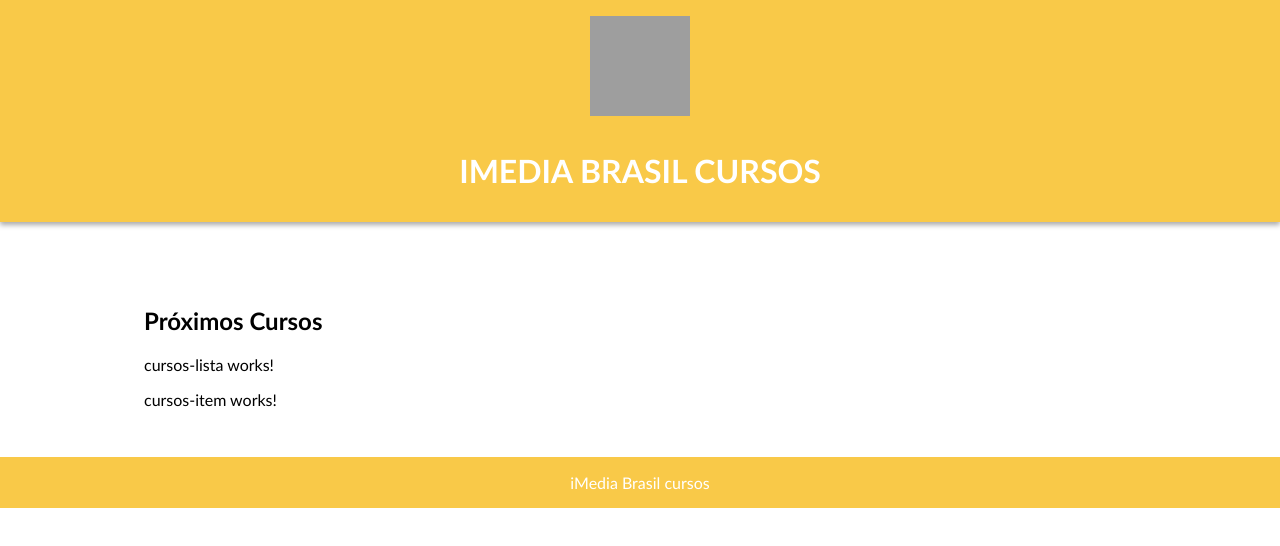
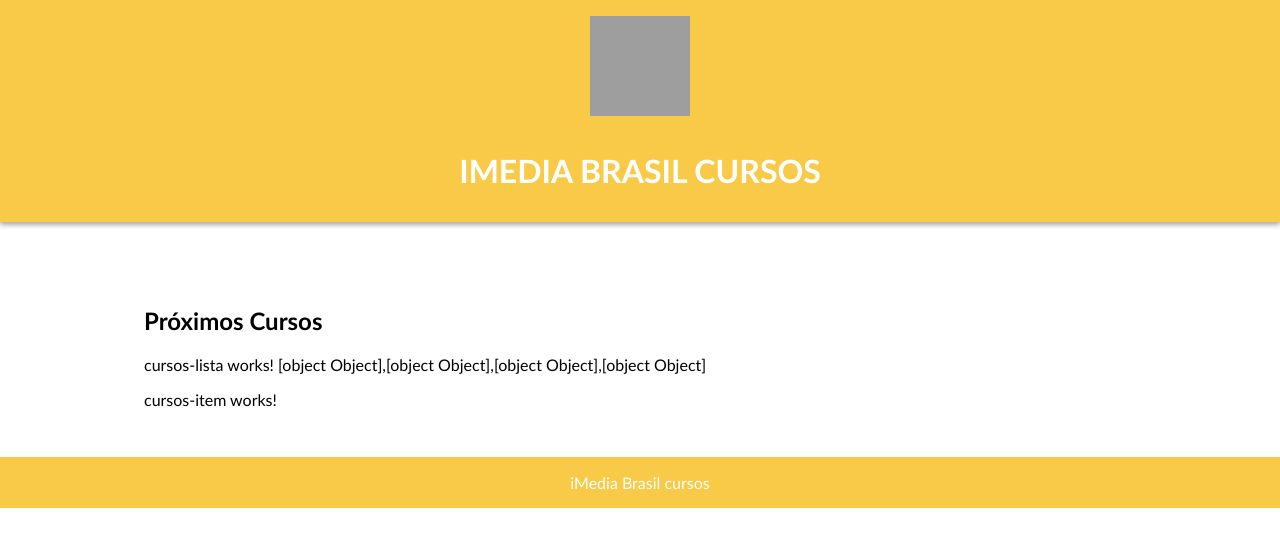
Before and after one commit to fellyph/curso-angular, an Angular app: page / in a window 1280 px wide. Shown: the top 546 px of the page. Built offline with nearby package versions, Linux system fonts and the light colour scheme; grey boxes are pictures that could not be loaded.

Commit message:
creating attribute into curso list component

```diff
--- a/src/app/cursos/cursos-lista/cursos-lista.component.html
+++ b/src/app/cursos/cursos-lista/cursos-lista.component.html
@@ -1,4 +1,5 @@
 <p>
   cursos-lista works!
+  {{cursos}}
   <app-cursos-item></app-cursos-item>
 </p>
--- a/src/app/cursos/cursos-lista/cursos-lista.component.ts
+++ b/src/app/cursos/cursos-lista/cursos-lista.component.ts
@@ -1,4 +1,4 @@
-import { Component, OnInit } from '@angular/core';
+import { Component, OnInit, Input } from '@angular/core';
 
 @Component({
   selector: 'app-cursos-lista',
@@ -6,6 +6,7 @@ import { Component, OnInit } from '@angular/core';
   styleUrls: ['./cursos-lista.component.css']
 })
 export class CursosListaComponent implements OnInit {
+  @Input() public cursos = [];
 
   constructor() { }
 
--- a/src/app/cursos/cursos.component.html
+++ b/src/app/cursos/cursos.component.html
@@ -1,4 +1,4 @@
 <section class="container" id='app'>
   <h2>Próximos Cursos</h2>
-  <app-cursos-lista></app-cursos-lista>
+  <app-cursos-lista [cursos]="dadosCurso"></app-cursos-lista>
 </section>
```
